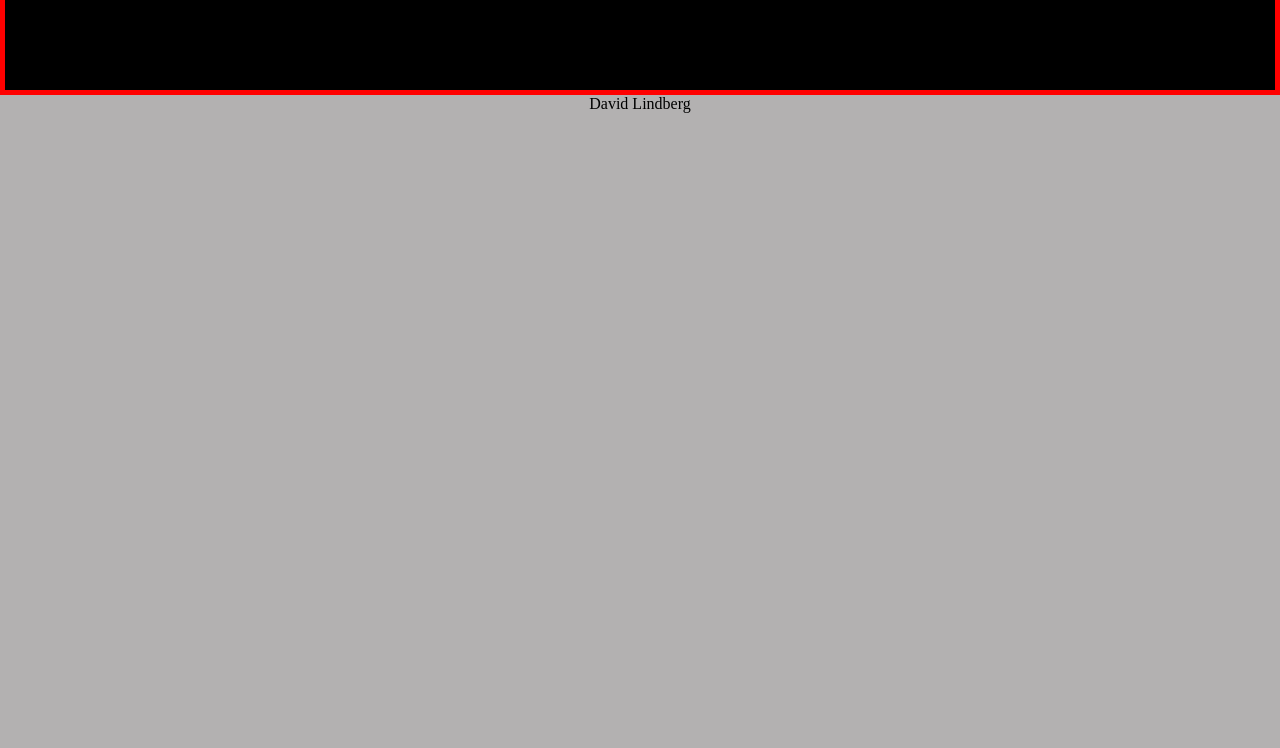
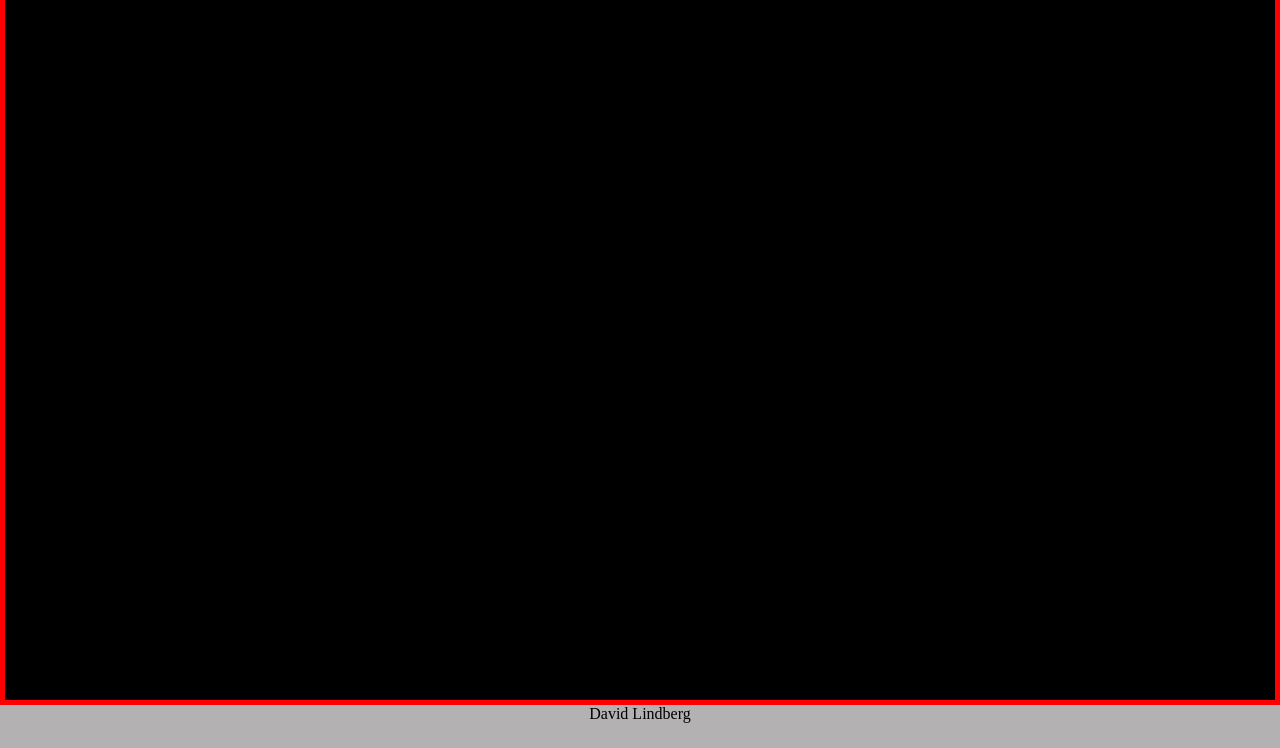
Before and after one commit to TheDaveWave/digital-clock-wip, a plain HTML site: page index.html in a window 1280 px wide. Shown: the part 52-800 px from the top of the page. Drawn offline with Linux system fonts and the light colour scheme.

Commit message:
configured clock housing height and width

```diff
--- a/main.css
+++ b/main.css
@@ -21,9 +21,11 @@ footer {
     position: relative;
     border: 5px solid red;
     background: none;
+    height: 90vh;
 }
 
 .clock-housing {
     background: black;
-    padding: 50px;
+    height: 100%;
+    width: 100%;
 }
```
